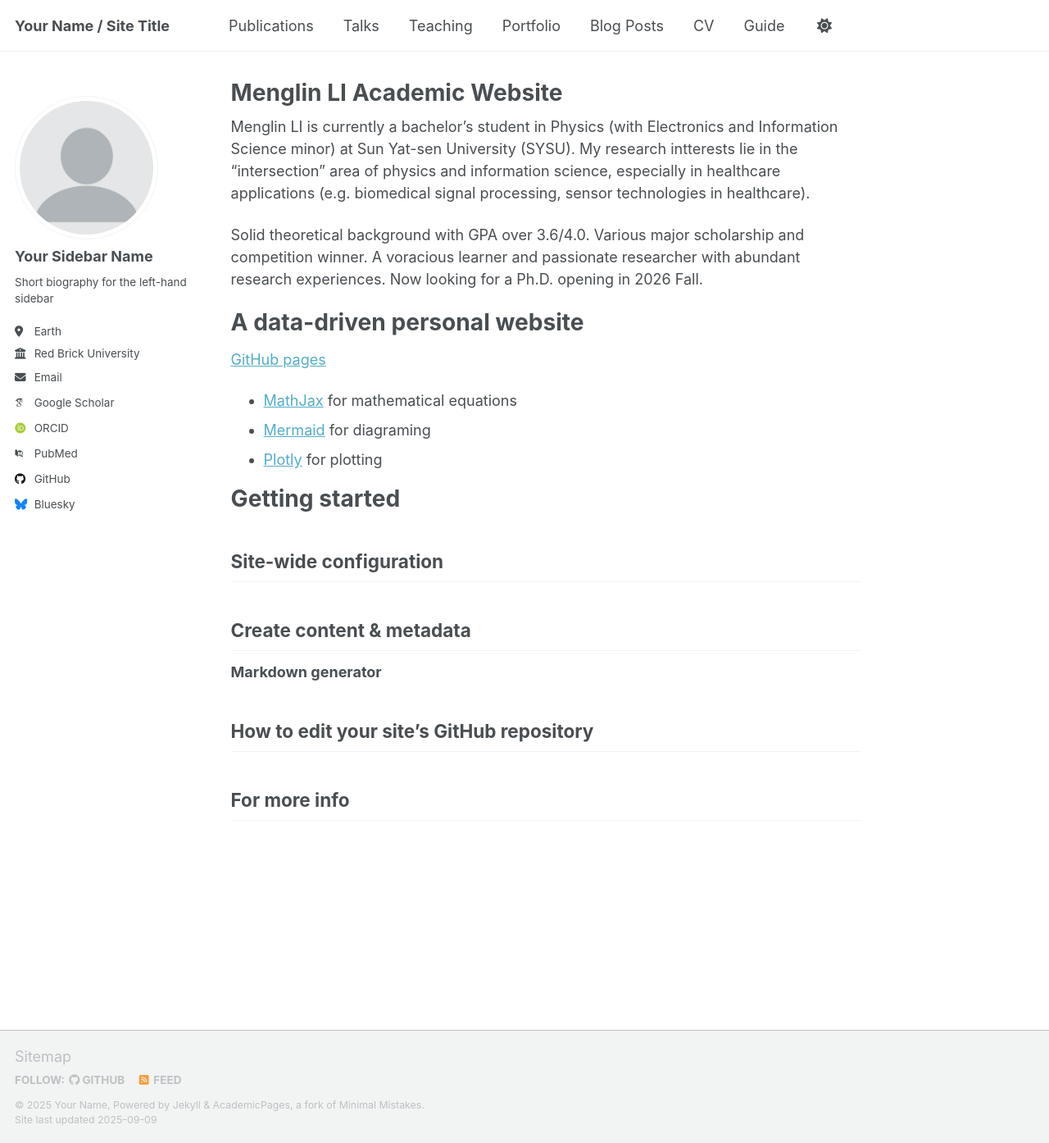
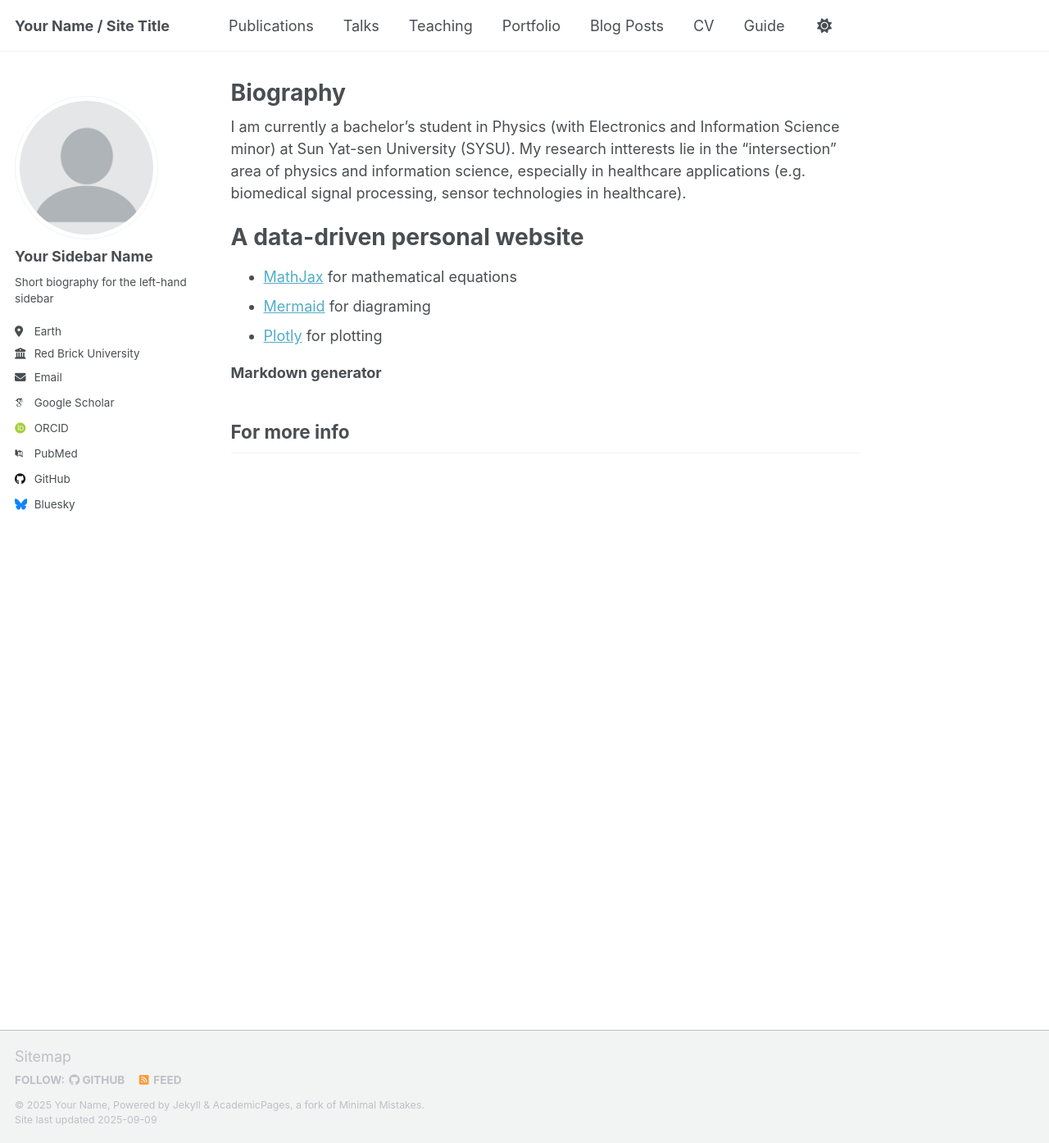
Before and after one commit to li-menglin/li-menglin.github.io, a Jekyll site: the page built from _pages/about.md, in a window 1280 px wide and 1394 px high. Shown: the whole window at 82% size. Built offline with Jekyll 4.4.1, drawn with Linux system fonts in a browser that asks for light colours; some web fonts are replaced; a script that is not in the unit is left out.

Commit message:
Update about.md

```diff
--- a/_pages/about.md
+++ b/_pages/about.md
@@ -1,43 +1,22 @@
 ---
 permalink: /
-title: "Menglin LI Academic Website"
+title: "Biography"
 author_profile: true
 redirect_from:
   - /about/
   - /about.html
 ---
 
-Menglin LI is currently a bachelor’s student in Physics (with Electronics and Information Science minor) at Sun Yat-sen University (SYSU). My research intterests lie in the “intersection” area of physics and information science, especially in healthcare applications (e.g. biomedical signal processing, sensor technologies in healthcare).
-
-Solid theoretical background with GPA over 3.6/4.0. Various major scholarship and competition winner. A voracious learner and passionate researcher with abundant research experiences. Now looking for a Ph.D. opening in 2026 Fall.
+I am currently a bachelor’s student in Physics (with Electronics and Information Science minor) at Sun Yat-sen University (SYSU). My research intterests lie in the “intersection” area of physics and information science, especially in healthcare applications (e.g. biomedical signal processing, sensor technologies in healthcare).
 
 A data-driven personal website
 ======
-[GitHub pages](https://pages.github.com/)
 
 - [MathJax](https://www.mathjax.org/) for mathematical equations
 - [Mermaid](https://mermaid.js.org/) for diagraming
 - [Plotly](https://plotly.com/javascript/) for plotting
 
-Getting started
-======
-
-
-Site-wide configuration
-------
-
-
-Create content & metadata
-------
-
-
 **Markdown generator**
-
-
-
-How to edit your site's GitHub repository
-------
-
 
 For more info
 ------
```
